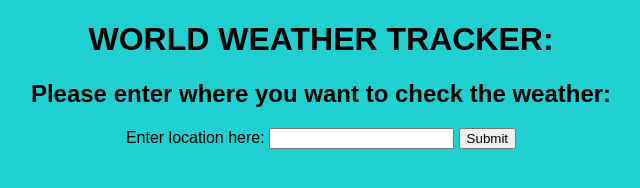
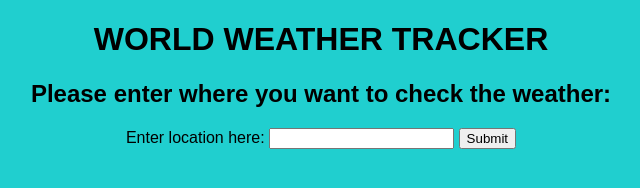
Before and after one commit to Antman295/SBA_308A, a plain HTML site: page index.html in a window 1280 px wide. Shown: the whole page, without its empty margins (319-959 px from the left). Drawn offline with Linux system fonts and the light colour scheme.

Commit message:
Update
Updated the README.md file and fixed a minor change on the HTML file

```diff
--- a/index.html
+++ b/index.html
@@ -8,7 +8,7 @@
     <script defer src = "./scripts/scripts.mjs"></script>
 </head>
 <body>
-    <h1>WORLD WEATHER TRACKER:</h1>
+    <h1>WORLD WEATHER TRACKER</h1>
     <h2>Please enter where you want to check the weather:</h2>
     <form id="weatherLocation">
         <label>Enter location here: <input
```
Also changed, not shown: 1 other file.
